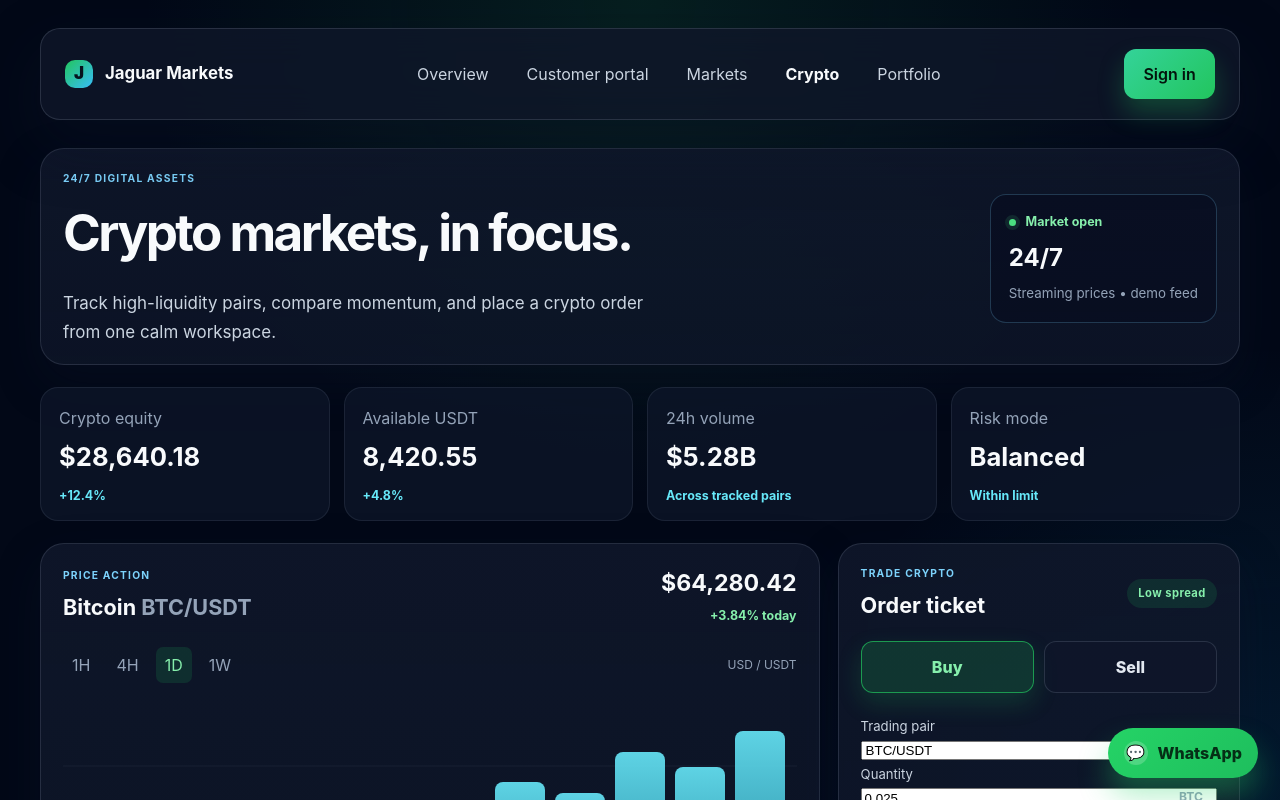
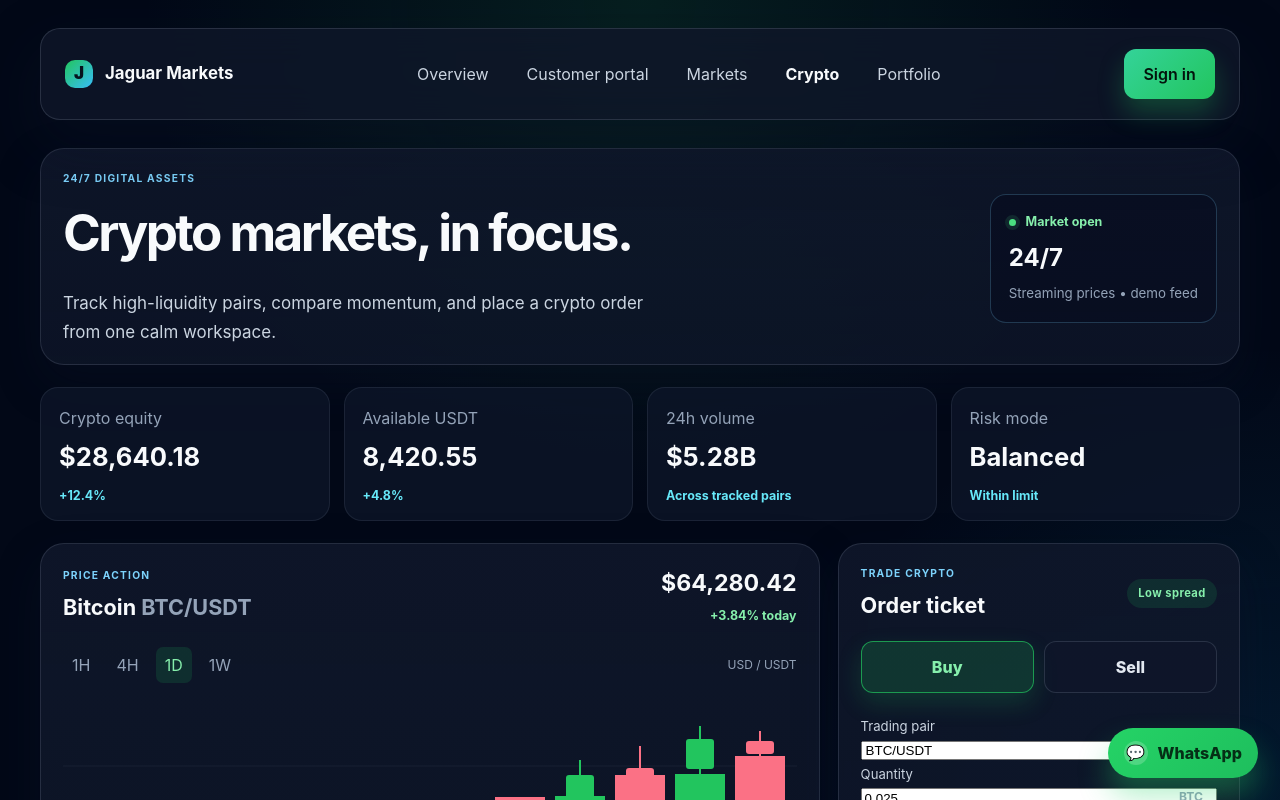
Before and after one commit to ronloy255-oss/ugtrading, a React (Vite) app: page / in a window 1280 px wide. Both pictures are taken after a click on the button "Crypto". Shown: the top 800 px of the page. Built offline with nearby package versions, Linux system fonts and the light colour scheme.

Commit message:
Add crypto buy sell trend signals

```diff
--- a/src/App.css
+++ b/src/App.css
@@ -256,12 +256,80 @@ a.secondary-button {
   background: repeating-linear-gradient(to bottom, transparent 0, transparent 68px, rgba(148, 163, 184, 0.08) 69px, transparent 70px);
 }
 
-.crypto-chart span {
+.crypto-chart .candle {
+  position: relative;
   flex: 1;
   min-width: 10px;
-  border-radius: 8px 8px 0 0;
-  background: linear-gradient(180deg, #67e8f9, #0e7490);
-  opacity: 0.9;
+  height: var(--candle-high);
+  background: linear-gradient(to bottom, transparent calc(var(--candle-high) - var(--candle-low)), currentColor 0, currentColor 100%);
+  color: #22c55e;
+}
+
+.crypto-chart .candle::before {
+  content: '';
+  position: absolute;
+  left: 50%;
+  top: calc(100% - var(--candle-high));
+  bottom: calc(100% - var(--candle-low));
+  width: 2px;
+  transform: translateX(-50%);
+  background: currentColor;
+}
+
+.crypto-chart .candle i {
+  position: absolute;
+  left: 22%;
+  right: 22%;
+  min-height: 12px;
+  border-radius: 3px;
+  background: currentColor;
+}
+
+.crypto-chart .candle-down {
+  color: #fb7185;
+}
+
+.trend-strip {
+  display: grid;
+  grid-template-columns: repeat(3, 1fr);
+  gap: 10px;
+  margin-top: 18px;
+}
+
+.trend-signal {
+  display: grid;
+  gap: 4px;
+  padding: 12px;
+  border: 1px solid rgba(148, 163, 184, 0.12);
+  border-radius: 11px;
+  background: rgba(15, 23, 42, 0.55);
+}
+
+.trend-signal span,
+.trend-signal small {
+  color: #94a3b8;
+  font-size: 0.7rem;
+}
+
+.trend-signal strong {
+  color: #e2e8f0;
+  font-size: 0.92rem;
+}
+
+.buy-signal {
+  border-color: rgba(34, 197, 94, 0.35);
+}
+
+.buy-signal strong {
+  color: #86efac;
+}
+
+.sell-signal {
+  border-color: rgba(251, 113, 133, 0.25);
+}
+
+.sell-signal strong {
+  color: #fda4af;
 }
 
 .chart-axis {
--- a/src/App.jsx
+++ b/src/App.jsx
@@ -32,6 +32,21 @@ const cryptoMarkets = [
   { symbol: 'ETH/USDT', name: 'Ethereum', price: 3482.16, change: '+2.16%', positive: true, volume: '$1.4B', spark: [38, 52, 48, 44, 57, 62, 58, 72, 70, 78, 84, 90] },
   { symbol: 'SOL/USDT', name: 'Solana', price: 152.4, change: '-1.24%', positive: false, volume: '$684M', spark: [82, 74, 78, 68, 72, 59, 64, 52, 56, 44, 48, 38] },
   { symbol: 'BNB/USDT', name: 'BNB', price: 586.77, change: '+0.92%', positive: true, volume: '$392M', spark: [46, 51, 48, 58, 56, 62, 60, 67, 64, 71, 68, 76] },
+]
+
+const cryptoCandles = [
+  { open: 38, close: 52, high: 60, low: 31 },
+  { open: 52, close: 47, high: 58, low: 40 },
+  { open: 47, close: 59, high: 66, low: 43 },
+  { open: 59, close: 55, high: 64, low: 49 },
+  { open: 55, close: 68, high: 74, low: 51 },
+  { open: 68, close: 63, high: 76, low: 58 },
+  { open: 63, close: 77, high: 83, low: 60 },
+  { open: 77, close: 72, high: 81, low: 68 },
+  { open: 72, close: 86, high: 92, low: 69 },
+  { open: 86, close: 82, high: 95, low: 78 },
+  { open: 82, close: 94, high: 99, low: 79 },
+  { open: 94, close: 90, high: 98, low: 86 },
 ]
 
 const initialTrades = [
@@ -174,6 +189,7 @@ function App() {
   const [selectedCrypto, setSelectedCrypto] = useState('BTC/USDT')
   const [cryptoSide, setCryptoSide] = useState('Buy')
   const [cryptoQuantity, setCryptoQuantity] = useState('0.025')
+  const [cryptoTimeframe, setCryptoTimeframe] = useState('1D')
   const [cryptoOrders, setCryptoOrders] = useState([
     { symbol: 'ETH/USDT', side: 'Buy', quantity: '0.40', total: '$1,392.86', status: 'Filled', time: '10:18 AM' },
     { symbol: 'BTC/USDT', side: 'Buy', quantity: '0.015', total: '$964.21', status: 'Filled', time: 'Yesterday' },
@@ -1113,13 +1129,18 @@ function App() {
                 </div>
               </div>
               <div className="chart-toolbar">
-                {['1H', '4H', '1D', '1W'].map((period) => <button key={period} type="button" className={period === '1D' ? 'chart-period active' : 'chart-period'}>{period}</button>)}
+                {['1H', '4H', '1D', '1W'].map((period) => <button key={period} type="button" className={period === cryptoTimeframe ? 'chart-period active' : 'chart-period'} onClick={() => setCryptoTimeframe(period)}>{period}</button>)}
                 <span>USD / USDT</span>
               </div>
               <div className="crypto-chart" aria-label={`${selectedCryptoMarket.symbol} price chart`}>
-                {selectedCryptoMarket.spark.map((value, index) => <span key={`${value}-${index}`} style={{ height: `${value}%` }} />)}
+                {cryptoCandles.map((candle, index) => <span key={`${candle.open}-${index}`} className={candle.close >= candle.open ? 'candle candle-up' : 'candle candle-down'} style={{ '--candle-high': `${candle.high}%`, '--candle-low': `${candle.low}%` }}><i style={{ top: `${100 - Math.max(candle.open, candle.close)}%`, height: `${Math.max(Math.abs(candle.close - candle.open), 5)}%` }} /></span>)}
               </div>
               <div className="chart-axis"><span>00:00</span><span>08:00</span><span>16:00</span><span>Now</span></div>
+              <div className="trend-strip">
+                <div className="trend-signal buy-signal"><span>Buy trend</span><strong>Strong</strong><small>Momentum +72 • {cryptoTimeframe}</small></div>
+                <div className="trend-signal sell-signal"><span>Sell pressure</span><strong>Low</strong><small>Resistance $65,420</small></div>
+                <div className="trend-signal"><span>Support</span><strong>$61,880</strong><small>Volume confirms trend</small></div>
+              </div>
             </article>
 
             <article className="panel crypto-ticket">
```
